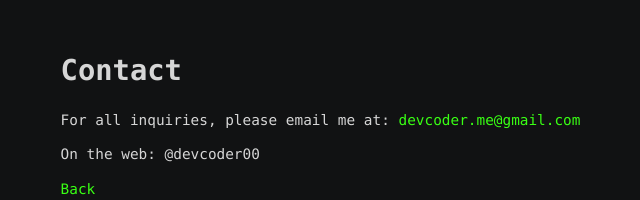
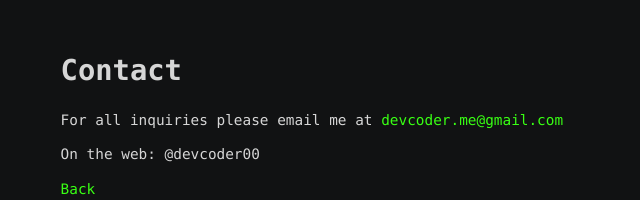
Before and after one commit to aibekz/dev, a Next.js app: page /contact in a window 1280 px wide. Shown: the top 200 px of the page, without its empty margins (277-917 px from the left). Built offline with nearby package versions, Linux system fonts and the light colour scheme.

Commit message:
Improve contact page text for clarity by removing unnecessary wording in the email inquiry section.

```diff
--- a/app/contact/page.tsx
+++ b/app/contact/page.tsx
@@ -4,7 +4,7 @@ export default function Contact() {
   return (
     <div id="maincontent">
       <h1>Contact</h1>
-      <p>For all inquiries, please email me at: <a href="mailto:devcoder.me@gmail.com">devcoder.me@gmail.com</a></p>
+      <p>For all inquiries please email me at <a href="mailto:devcoder.me@gmail.com">devcoder.me@gmail.com</a></p>
       <p>On the web: @devcoder00</p>
       <p>
         <Link href="/">Back</Link>
```
